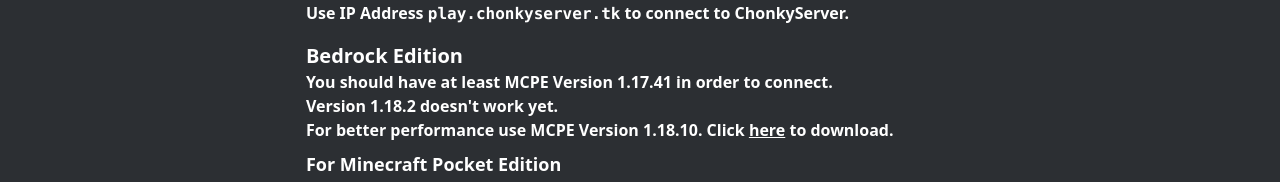
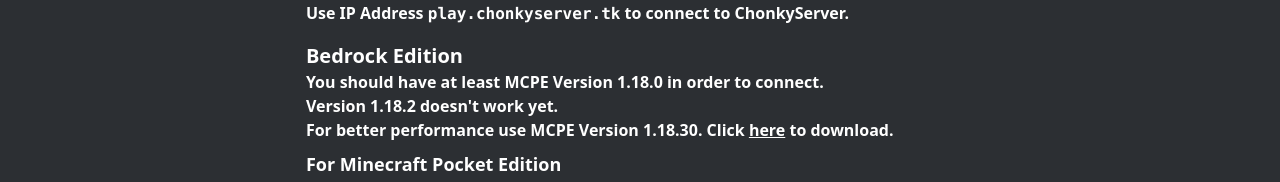
Before and after one commit to moiSentineL/chonkyserver-web, a Next.js app: page /connections in a window 1280 px wide. Shown: the part 324-506 px from the top of the page. Built offline with nearby package versions, Linux system fonts and the light colour scheme.

Commit message:
Added Support for 1.18.30 - Bedrock

```diff
--- a/pages/connections.tsx
+++ b/pages/connections.tsx
@@ -34,13 +34,13 @@
                     <div className="">
                         <p className="mt-4 text-xl">Bedrock Edition</p>
                         <p className="text-md">
-                            You should have at least MCPE Version 1.17.41 in order to connect.</p>
+                            You should have at least MCPE Version 1.18.0 in order to connect.</p>
                         <p className="text-md">
                             Version 1.18.2 doesn't work yet.</p>
                         <p className="text-md">
-                            For better performance use MCPE Version 1.18.10. Click{" "}
+                            For better performance use MCPE Version 1.18.30. Click{" "}
                             <a
-                                href="https://mcpedl.org/minecraft-pe-1-18-10-apk/"
+                                href="https://mcpedl.org/minecraft-pe-1-18-30-apk/"
                                 className="underline cursor-pointer hover:text-blue-500 hover:underline"
                             >
                                 here
```
